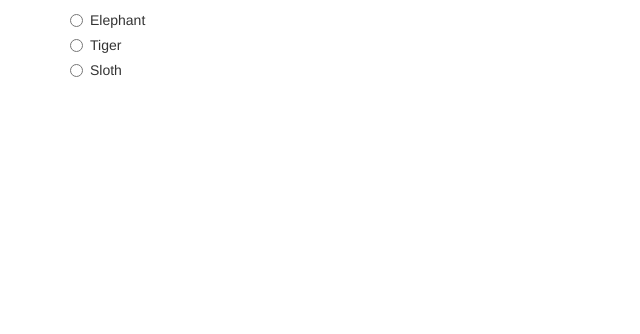
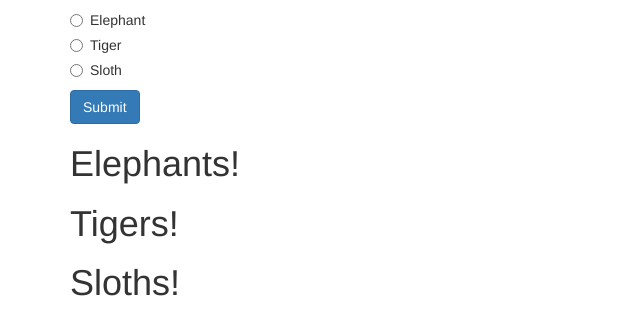
Before and after one commit to cjbreaux/animals, a plain HTML site: page index.html in a window 1280 px wide. Shown: the whole page, without its empty margins (0-640 px from the left). Drawn offline with Linux system fonts and the light colour scheme.

Commit message:
add button, headings

```diff
--- a/index.html
+++ b/index.html
@@ -10,6 +10,7 @@
   </head>
   <body>
     <div class="container">
+      <div class="selector">
         <div class="radio">
           <label>
             <input type="radio" name="animal" value="Elephant">Elephant</label>
@@ -22,16 +23,19 @@
           <label>
             <input type="radio" name="animal" value="Sloth">Sloth</label>
         </div>
+        <button type="button" class="btn btn-primary">Submit</button>
+      </div>
+
 
 
       <div class="elephant">
-        <h1>
+        <h1>Elephants!</h1>
       </div>
       <div class="tiger">
-
+        <h1>Tigers!</h1>
       </div>
       <div class="sloth">
-
+        <h1>Sloths!</h1>
       </div>
 
     </div>
```
Lines whose indentation alone changed are shown as unchanged.
